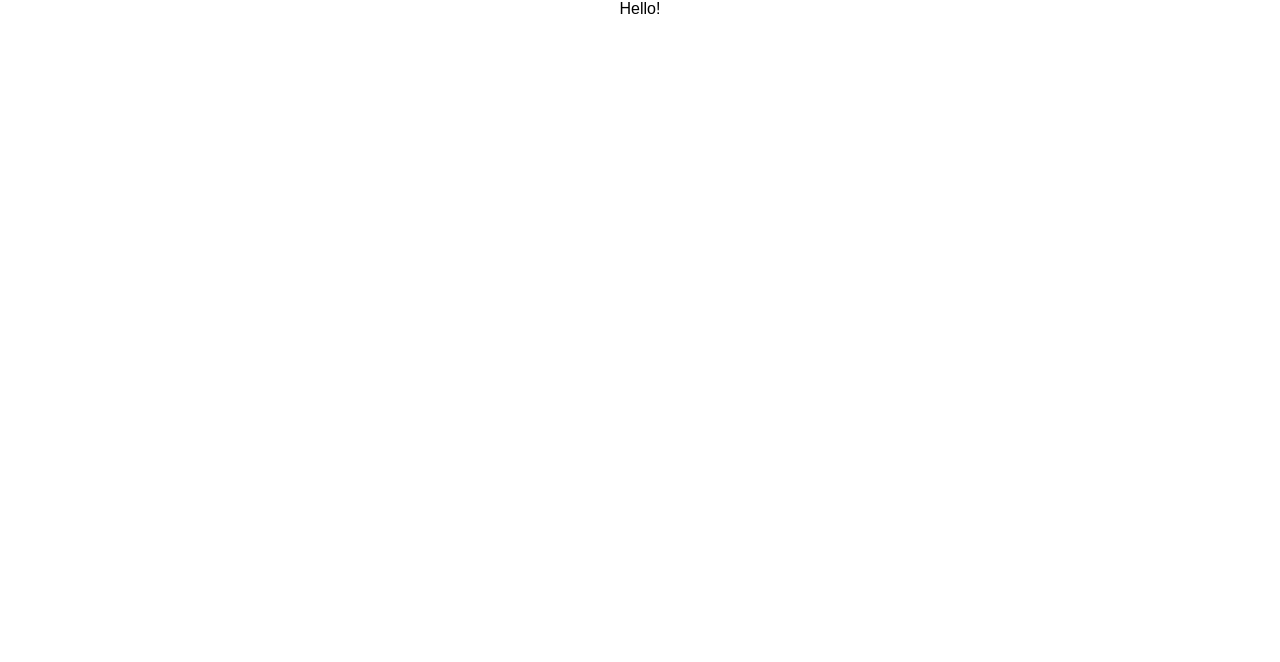
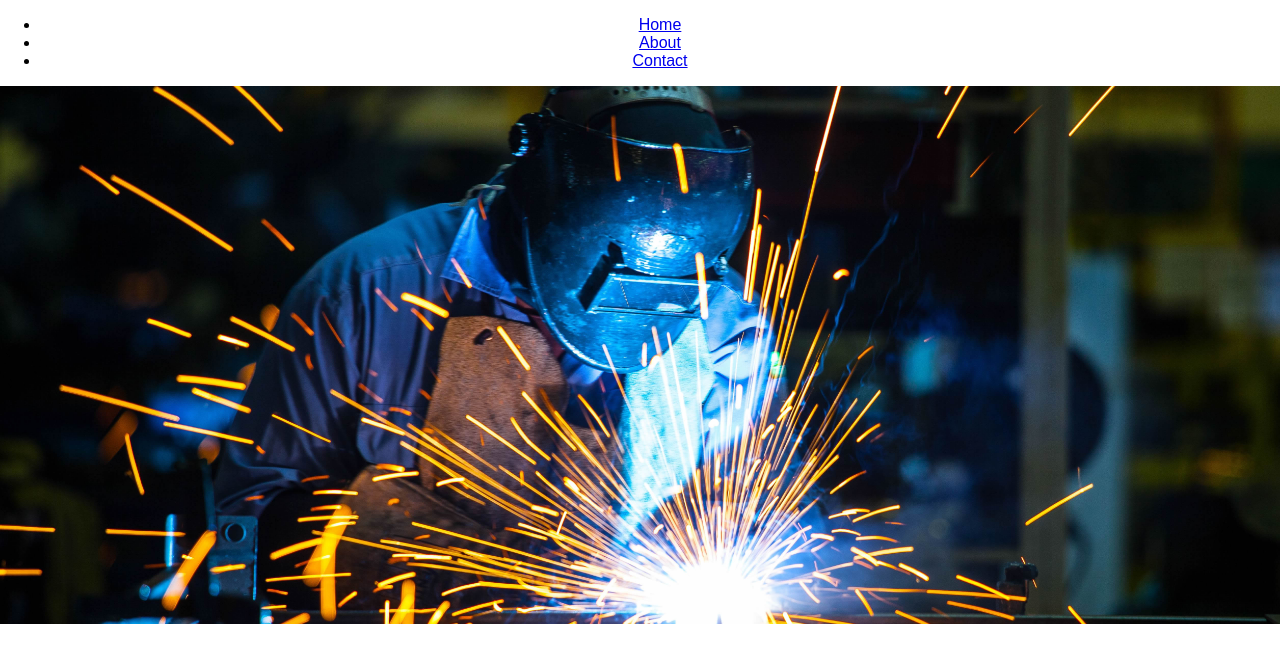
Before and after one commit to Nilsen89/rorsveis, a React (Create React App) app in the folder rorsvis/: page / in a window 1280 px wide. Shown: the top 662 px of the page. Built offline with nearby package versions, Linux system fonts and the light colour scheme.

Commit message:
router is up

```diff
--- a/rorsvis/package.json
+++ b/rorsvis/package.json
@@ -9,7 +9,8 @@
     "react": "^15.4.2",
     "react-bootstrap": "^0.30.8",
     "react-dom": "^15.4.2",
-    "react-router": "^4.0.0"
+    "react-router": "^4.0.0",
+    "react-router-dom": "^4.0.0"
   },
   "scripts": {
     "start": "react-scripts start",
--- a/rorsvis/src/App.js
+++ b/rorsvis/src/App.js
@@ -1,11 +1,12 @@
 import React, { Component } from 'react';
 import './App.css';
+import ClientRouter from './ClientRouter';
 
 class App extends Component {
   render() {
     return (
 		<div className="App">
-			Hello!
+			<ClientRouter />
 		</div>
     );
   }
--- /dev/null
+++ b/rorsvis/src/ClientRouter.js
@@ -0,0 +1,44 @@
+import React, {Component} from 'react'
+import {Grid,Row,Col} from 'react-bootstrap';
+
+import Home from './Views/Home';
+import About from './Views/About';
+import Contact from './Views/Contact';
+import Projects from './Views/Projects';
+import NotFound from './Views/NotFound';
+
+import { 	BrowserRouter as Router,
+			Route,
+			Link,
+			Switch
+} from 'react-router-dom';
+
+class ClientRouter extends Component {
+	render() {
+		return(
+			<Router>
+				<Grid>
+					<Row>
+						<Col md={12}>
+							<ul>
+							    <li><Link to="/">Home</Link></li>
+								<li><Link to="/About">About</Link></li>
+								<li><Link to="/Contact">Contact</Link></li>
+							</ul>
+						</Col>
+					</Row>
+					<Row>
+						<Col md={12}>
+							<Switch>
+								<Route exact path="/" component={Home} />
+								<Route path="/About" component={About} />
+								<Route path="/Projects" component={Projects} />
+								<Route path="/Contact" component={Contact} />
+								<Route component={NotFound} />
+							</Switch>
+						</Col>
+					</Row>
+				</Grid>
+			</Router>
+		);
+}} export default ClientRouter;
--- /dev/null
+++ b/rorsvis/src/Components/FrontPicture.js
@@ -0,0 +1,14 @@
+import React, {Component} from 'react';
+
+class FrontPicture extends Component {
+	render() {
+		let imageStyle = {
+			maxWidth: "100%",
+	    	height: "auto"
+		}
+		return(
+			<div className="frontpicture">
+				<img src={require("./../images/welding.jpg")} alt="front" style={imageStyle} />
+			</div>
+		);
+}} export default FrontPicture;
--- a/rorsvis/src/Views/Home.js
+++ b/rorsvis/src/Views/Home.js
@@ -1,11 +1,11 @@
 import React, { Component } from 'react';
+import FrontPicture from '../Components/FrontPicture'
 
 class Home extends Component {
 	render() {
 		return (
 			<div className="home">
-				This is a fucking text
-				<h2>Home</h2>
+				<FrontPicture />
 			</div>
 		);
 	}
```
Also changed, not shown: rorsvis/src/Components/Menu.js (deleted, +0 -43 lines), rorsvis/src/Views/Layout.js (deleted, +0 -18 lines), rorsvis/src/Views/About.js (renamed from rorsvis/src/Views/AboutUs.js), rorsvis/src/images/welding.jpg (added).
